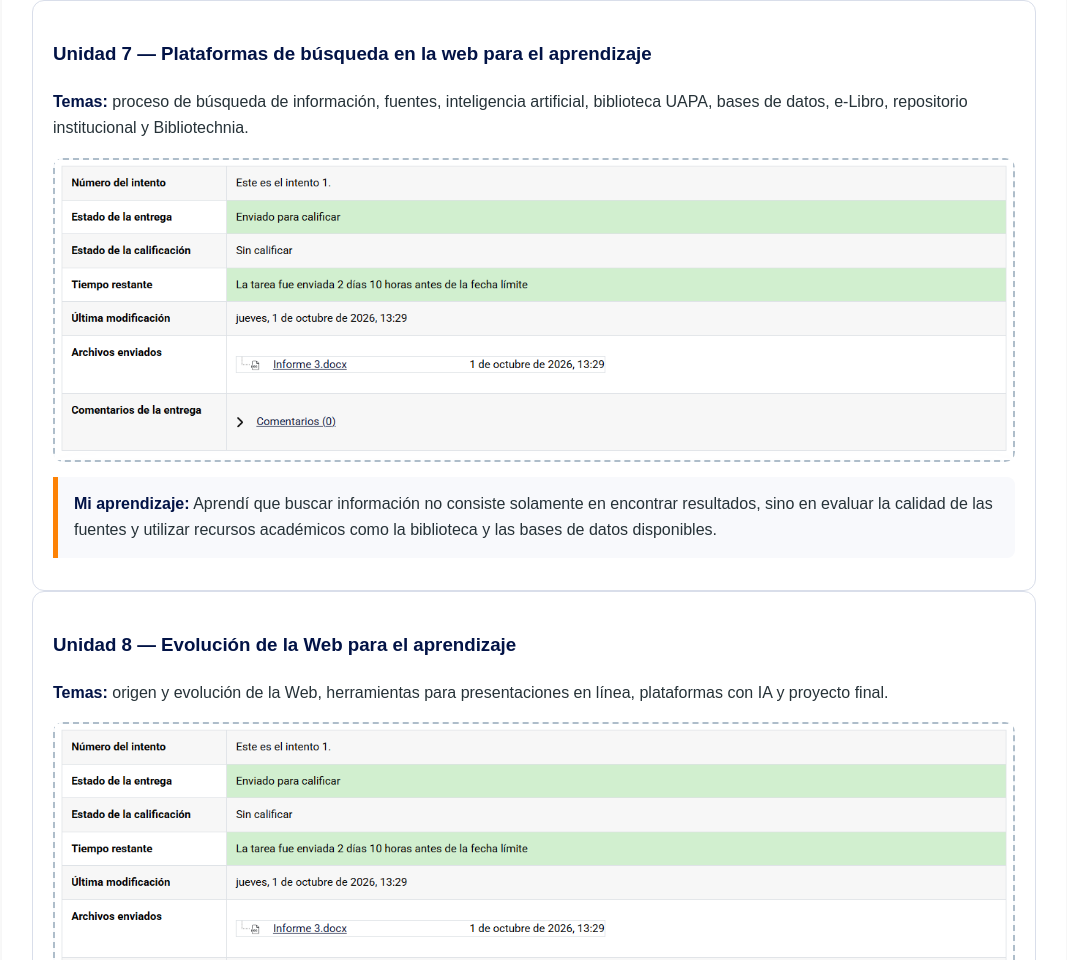
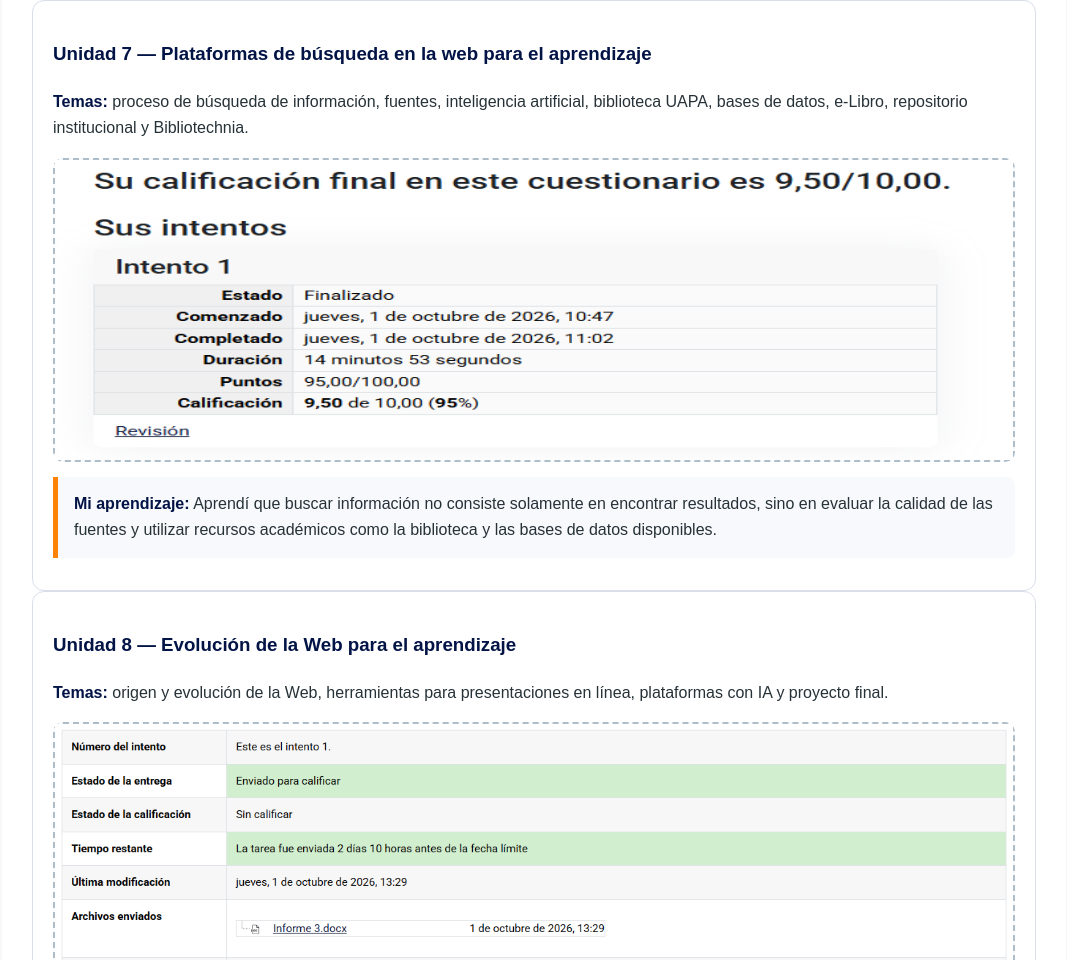
Before and after one commit to deyvideleon12/Portafolio, a plain HTML site: page index.html in a window 1280 px wide. Shown: the part 6763-7723 px from the top of the page, without its empty margins (106-1173 px from the left). Drawn offline with Linux system fonts and the light colour scheme.

Commit message:
Replace research image with new search platform image

```diff
--- a/index.html
+++ b/index.html
@@ -307,7 +307,7 @@
     <p><strong>Temas:</strong> proceso de búsqueda de información, fuentes,
     inteligencia artificial, biblioteca UAPA, bases de datos, e-Libro,
     repositorio institucional y Bibliotechnia.</p>
-    <div class="photo"><img src="./img/Trabajo de investigación.png" width="1000" height="300"></div>
+    <div class="photo"><img src="./img/Plataformas de búsqueda en la WEB.png" width="1000" height="300"></div>
     <div class="filled"><strong>Mi aprendizaje:</strong> Aprendí que buscar información no consiste solamente en encontrar resultados, sino en evaluar la calidad de las fuentes y utilizar recursos académicos como la biblioteca y las bases de datos disponibles.</div>
   </div>
 
```
